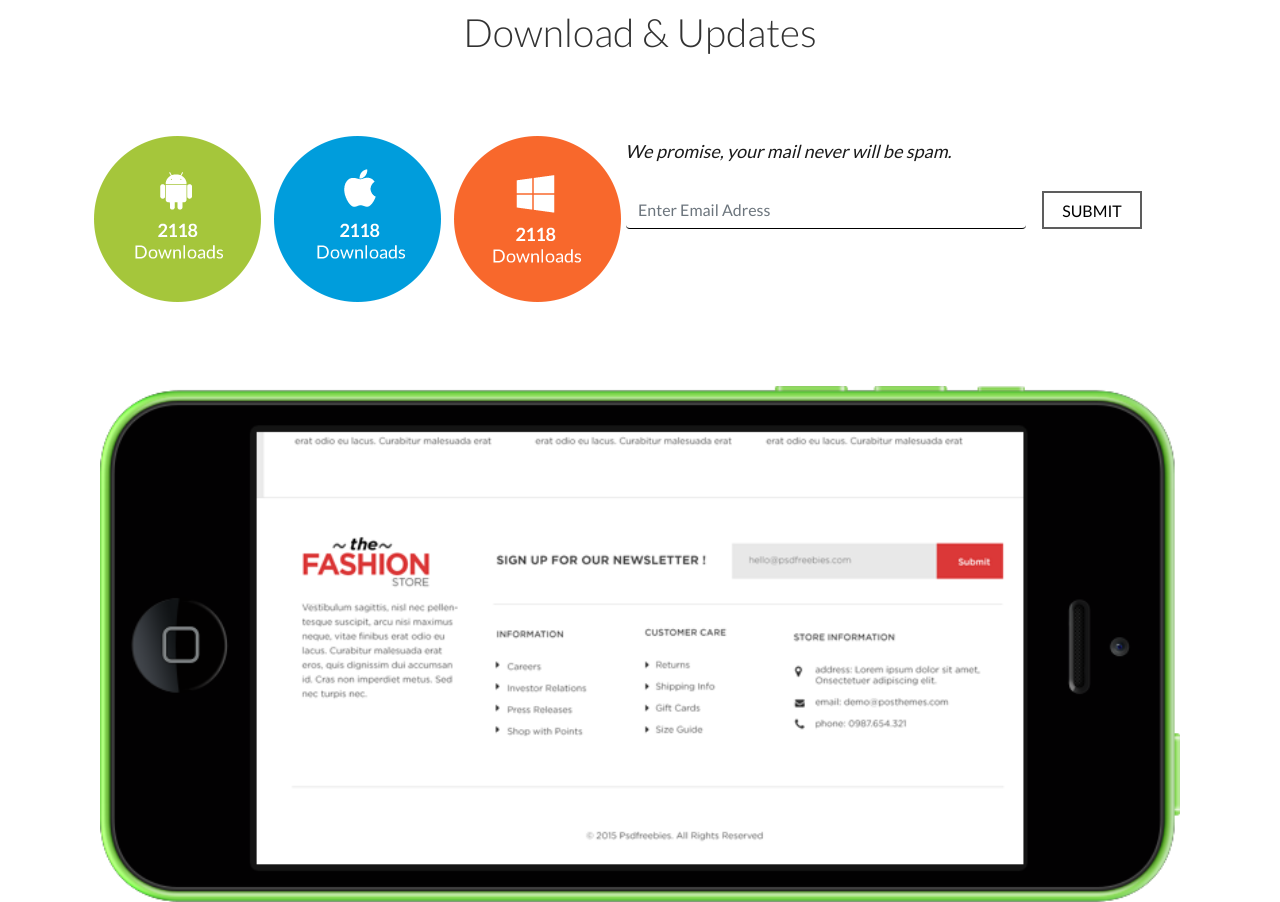
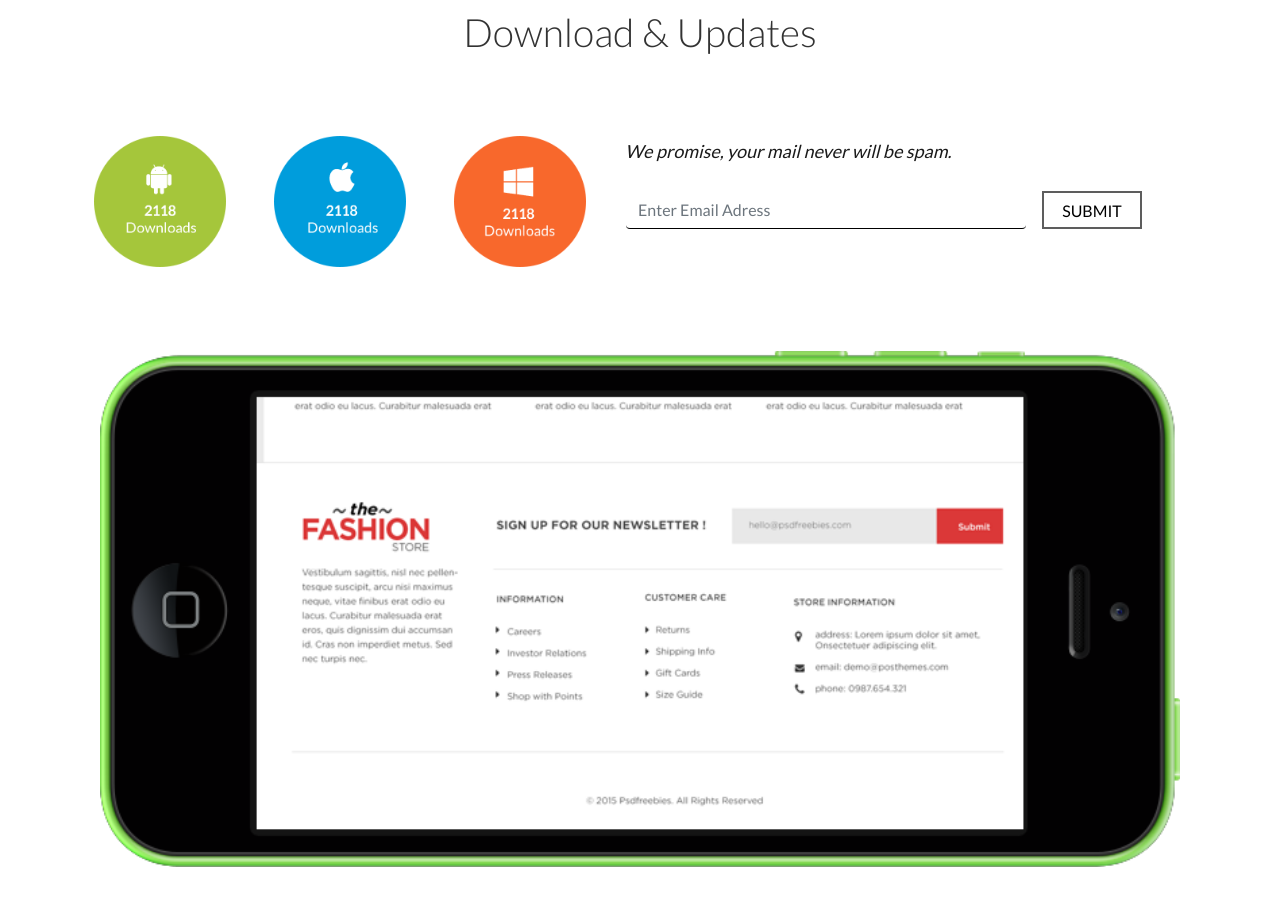
Before and after one commit to IrmaBo/One_App, a plain HTML site: page index.html in a window 1280 px wide. Shown: the part 4720-5622 px from the top of the page. Drawn offline with nearby package versions, Linux system fonts and the light colour scheme.

Commit message:
Update index.html

```diff
--- a/index.html
+++ b/index.html
@@ -92,7 +92,7 @@
           <div class="cont">
            <div class="cont phone-top row col-12 ml-0 mr-0"><img src="images\modal\face.png" class="col-5 pl-0 pr-0" style="width: 50px; height: auto;">
     	    <div class="col-7"><p class="row col-12 mt-3 pl-4" style="color: black; font-size: 12px;">Johne Thoms</p>
-    	     <img src="images\modal\online.png" class="row col-12 pl-4 ml-0" style="width: 80px"></div></div>
+    	     <img src="images\modal\online.png" class="row col-12 pl-4 ml-0 img-fluid" style="width: 80px"></div></div>
 
                <ul class="chat-container">
 
@@ -220,9 +220,9 @@
       <div class="row goodrow">
         <div class="row justify-content-between col-lg-6 col-xl-6 col-12 pics">
 
-	    <div class="col-4 p-sm-4"><img src="images/android.png"></div>
-	    <div class="col-4 p-sm-4"><img src="images/apple.png"></div>
-	    <div class="col-4 p-sm-4"><img src="images/windows.png"></div>
+	    <div class="col-4 p-sm-4"><img src="images/android.png" class="img-fluid"></div>
+	    <div class="col-4 p-sm-4"><img src="images/apple.png" class="img-fluid"></div>
+	    <div class="col-4 p-sm-4"><img src="images/windows.png" class="img-fluid"></div>
 
         </div>
         <div class="col-lg-6 col-xl-6 col-12 pt-4 formailform">
@@ -288,7 +288,7 @@
       <div class="col-lg-4 col-6 chat_form" id="chat-form"> <!--Чат------------>
           <p>ONLINE CHAT</p>
 	   <div class="col-lg-6 offset-lg-3 col-12">
-            <img class="center-pic face_pic" src="images/App support/face.png">
+            <img class="center-pic face_pic img-fluid" src="images/App support/face.png">
 	   </div>
           <div class="row">
 
```
